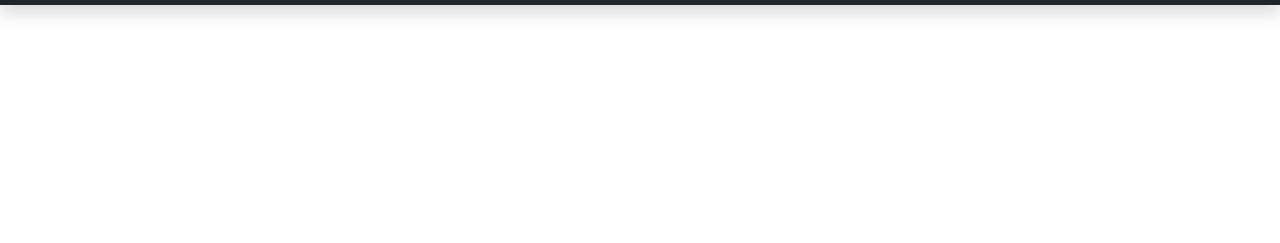
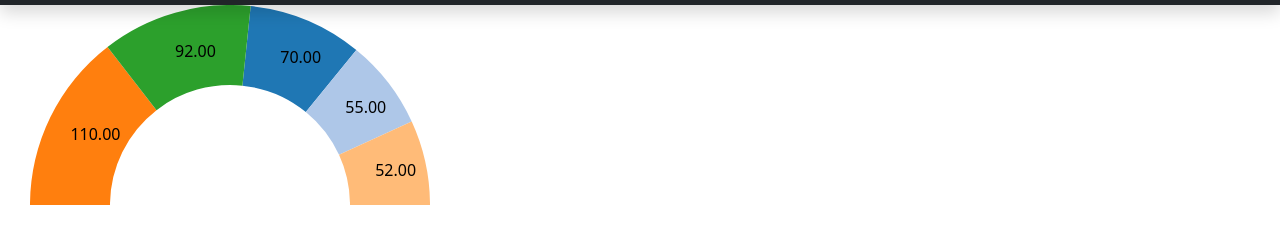
Before and after one commit to a253698/INLS641-Wellbeing-Dashboard, a plain HTML site: page dashboard.html in a window 1280 px wide. Shown: the part 53-296 px from the top of the page. Drawn offline with nearby package versions, Linux system fonts and the light colour scheme; a web font is replaced by a local one.

Commit message:
Update dashboard.html
Added the half donut to dashboard.html file

```diff
--- a/dashboard.html
+++ b/dashboard.html
@@ -1,38 +1,22 @@
 <html>
   <head>
     <title>INLS641 Final Project</title>
+    <meta name="viewport" content="width=device-width, initial-scale=1">
     <link rel="shortcut icon" href="asset/favicon.ico" />
     <link
-      href="https://cdn.jsdelivr.net/npm/bootstrap@5.1.2/dist/css/bootstrap.min.css"
-      rel="stylesheet"
-      integrity="sha384-uWxY/CJNBR+1zjPWmfnSnVxwRheevXITnMqoEIeG1LJrdI0GlVs/9cVSyPYXdcSF"
-      crossorigin="anonymous"
-    />
+      href="https://cdn.jsdelivr.net/npm/bootstrap@5.1.2/dist/css/bootstrap.min.css" rel="stylesheet"
+      integrity="sha384-uWxY/CJNBR+1zjPWmfnSnVxwRheevXITnMqoEIeG1LJrdI0GlVs/9cVSyPYXdcSF" crossorigin="anonymous"/>
     <link rel="preconnect" href="https://fonts.googleapis.com" />
     <link rel="preconnect" href="https://fonts.gstatic.com" crossorigin />
-    <link
-      href="https://fonts.googleapis.com/css2?family=Lobster&display=swap"
-      rel="stylesheet"
-    />
-    <link
-      href="https://fonts.googleapis.com/css2?family=EB+Garamond&display=swap"
-      rel="stylesheet"
-    />
-    <link
-      href="https://fonts.googleapis.com/css2?family=Supermercado+One&display=swap"
-      rel="stylesheet"
-    />
-    <link
-      href="https://fonts.googleapis.com/css2?family=Playfair+Display:ital@0;1&display=swap"
-      rel="stylesheet"
-    />
+    <link href="https://fonts.googleapis.com/css2?family=Lobster&display=swap" rel="stylesheet"/>
+    <link href="https://fonts.googleapis.com/css2?family=EB+Garamond&display=swap" rel="stylesheet"/>
+    <link href="https://fonts.googleapis.com/css2?family=Supermercado+One&display=swap" rel="stylesheet"/>
+    <link href="https://fonts.googleapis.com/css2?family=Playfair+Display:ital@0;1&display=swap" rel="stylesheet"/>
     <link href="./index.css" rel="stylesheet" />
   </head>
 
   <body>
-    <nav
-      class="navbar navbar-expand-lg bg-light shadow fixed-to navbar-dark bg-dark"
-    >
+    <nav class="navbar navbar-expand-lg bg-light shadow fixed-to navbar-dark bg-dark">
       <div class="container">
         <a
           class="navbar-brand"
@@ -86,12 +70,71 @@
       </div>
 
 -->
-    <script src="https://d3js.org/d3.v7.min.js"></script>
+    <!-- <script type="text/javascript" src="https://d3js.org/d3.v7.min.js"></script> -->
+    <script type="text/javascript" src="https://d3js.org/d3.v4.min.js"></script>
     <script
       src="https://cdn.jsdelivr.net/npm/bootstrap@5.1.2/dist/js/bootstrap.bundle.min.js"
       integrity="sha384-kQtW33rZJAHjgefvhyyzcGF3C5TFyBQBA13V1RKPf4uH+bwyzQxZ6CmMZHmNBEfJ"
-      crossorigin="anonymous"
-    ></script>
+      crossorigin="anonymous">
+    </script>
     <script src="https://cdnjs.cloudflare.com/ajax/libs/jquery/3.6.0/jquery.min.js"></script>
+    <script type='text/javascript'>
+      var data = [
+          {name: "Not at all", val: 70},
+          {name: "Low", val: 55},
+          {name: "moderate", val: 110},
+          {name: "high", val: 52},
+          {name: "very high", val: 92},
+      ];
+      var w = 400,
+          h = 400,
+          r = Math.min(w, h) / 2,
+          labelr = r + 30, // radius for label anchor
+          color = d3.scaleOrdinal(d3.schemeCategory20),
+          donut = d3.pie()
+              .startAngle(-90 * (Math.PI/180))
+              .endAngle(90 * (Math.PI/180))
+          arc = d3.arc()
+              .innerRadius(r * .6)
+              .outerRadius(r);
+      var vis = d3.select("body")
+          .append("svg:svg")
+          .data([data])
+          .attr("width", w + 150)
+          .attr("height", h);
+      var arcs = vis.selectAll("g.arc")
+          .data(donut.value(function (d) {
+              return d.val
+          }))
+          .enter().append("svg:g")
+          .attr("class", "arc")
+          .attr("transform", "translate(" + (r + 30) + "," + r + ")");
+      arcs.append("svg:path")
+          .attr("fill", function (d, i) {
+              return color(i);
+          })
+          .attr("d", arc);
+      arcs.append("svg:text")
+          .attr("transform", function (d) {
+              var textWidth = getTextWidth(d.data.val.toString(), "Arial");
+              return "translate(" + (arc.centroid(d)[0] - textWidth) + "," + arc.centroid(d)[1] + ")";
+          })
+          .attr("dy", ".35em")
+          .attr("text-anchor", function (d) {
+              // are we past the center?
+              return (d.endAngle + d.startAngle) / 2 > Math.PI ?
+                  "end" : "start";
+          })
+          .text(function (d) {
+              return d.value.toFixed(2);
+          });
+      function getTextWidth(text, font) {
+          var canvas = getTextWidth.canvas || (getTextWidth.canvas = document.createElement("canvas"));
+          var context = canvas.getContext("2d");
+          context.font = font;
+          var metrics = context.measureText(text);
+          return metrics.width;
+      }
+    </script>
   </body>
 </html>
```
